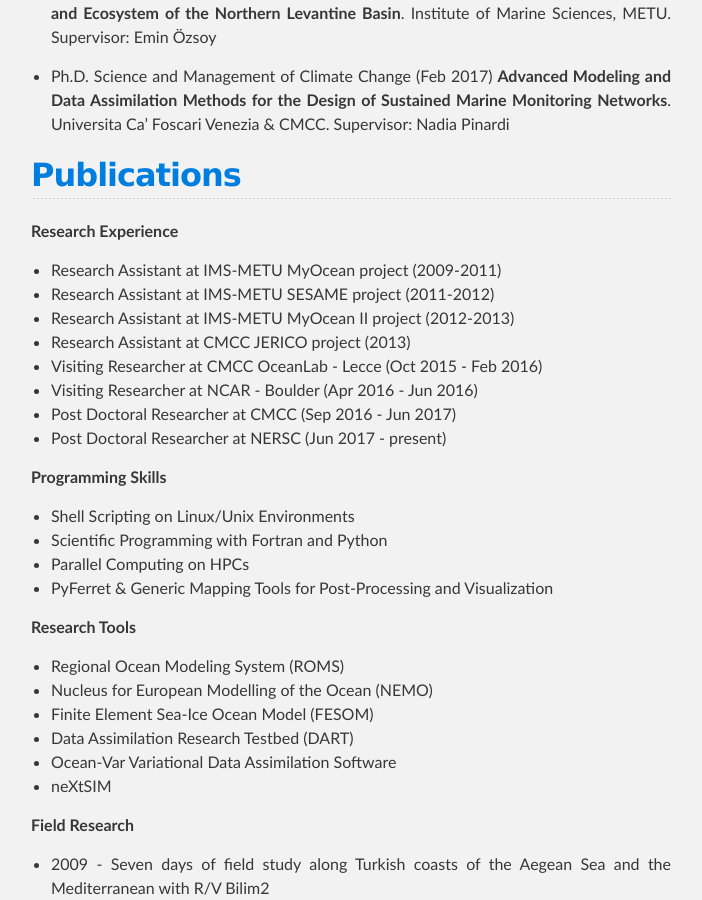
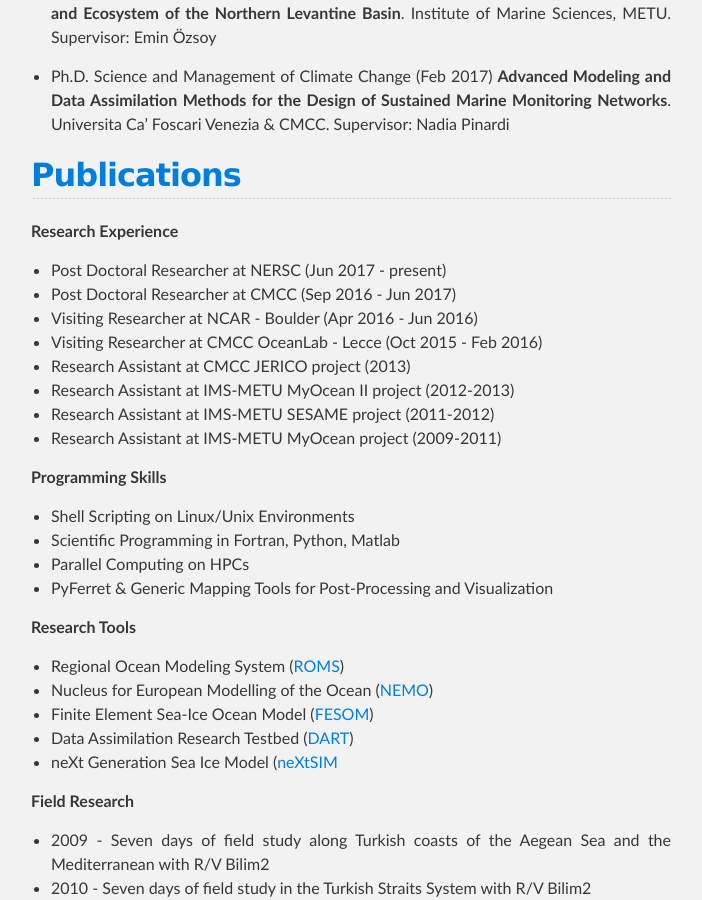
Before and after one commit to aydogduali/aydogduali.github.io, a Jekyll site: the page built from about/index.md, in a window 1280 px wide and 900 px high, scrolled down 937 px. Shown: the whole window, without its empty margins (289-991 px from the left). Built offline with Jekyll 4.4.1, drawn with Linux system fonts in a browser that asks for light colours; the repository's description, which GitHub fills in, is left out.

Commit message:
links to models

```diff
--- a/about/index.md
+++ b/about/index.md
@@ -23,30 +23,29 @@
 
 **Research Experience**
 
+- Post Doctoral Researcher at NERSC (Jun 2017 - present)
+- Post Doctoral Researcher at CMCC (Sep 2016 - Jun 2017)
+- Visiting Researcher at NCAR - Boulder (Apr 2016 - Jun 2016)
+- Visiting Researcher at CMCC OceanLab - Lecce (Oct 2015 - Feb 2016)
+- Research Assistant at CMCC JERICO project (2013)
+- Research Assistant at IMS-METU MyOcean II project (2012-2013)
+- Research Assistant at IMS-METU SESAME project (2011-2012)
 - Research Assistant at IMS-METU MyOcean project (2009-2011)
-- Research Assistant at IMS-METU SESAME project (2011-2012)
-- Research Assistant at IMS-METU MyOcean II project (2012-2013)
-- Research Assistant at CMCC JERICO project (2013)
-- Visiting Researcher at CMCC OceanLab - Lecce (Oct 2015 - Feb 2016)
-- Visiting Researcher at NCAR - Boulder (Apr 2016 - Jun 2016)
-- Post Doctoral Researcher at CMCC (Sep 2016 - Jun 2017)
-- Post Doctoral Researcher at NERSC (Jun 2017 - present)
 
 **Programming Skills**
 
 - Shell Scripting on Linux/Unix Environments
-- Scientific Programming with Fortran and Python
+- Scientific Programming in Fortran, Python, Matlab
 - Parallel Computing on HPCs
 - PyFerret & Generic Mapping Tools for Post-Processing and Visualization
 
 **Research Tools**
 
-- Regional Ocean Modeling System (ROMS)
-- Nucleus for European Modelling of the Ocean (NEMO)
-- Finite Element Sea-Ice Ocean Model (FESOM)
-- Data Assimilation Research Testbed (DART)
-- Ocean-Var Variational Data Assimilation Software
-- neXtSIM
+- Regional Ocean Modeling System ([ROMS](https://www.myroms.org))
+- Nucleus for European Modelling of the Ocean ([NEMO](https://www.nemo-ocean.eu))
+- Finite Element Sea-Ice Ocean Model ([FESOM](https://fesom.de))
+- Data Assimilation Research Testbed ([DART](http://www.image.ucar.edu/DAReS/DART))
+- neXt Generation Sea Ice Model ([neXtSIM](https://www.nersc.no/group/sea-ice-modelling])
 
 **Field Research**
 
```
